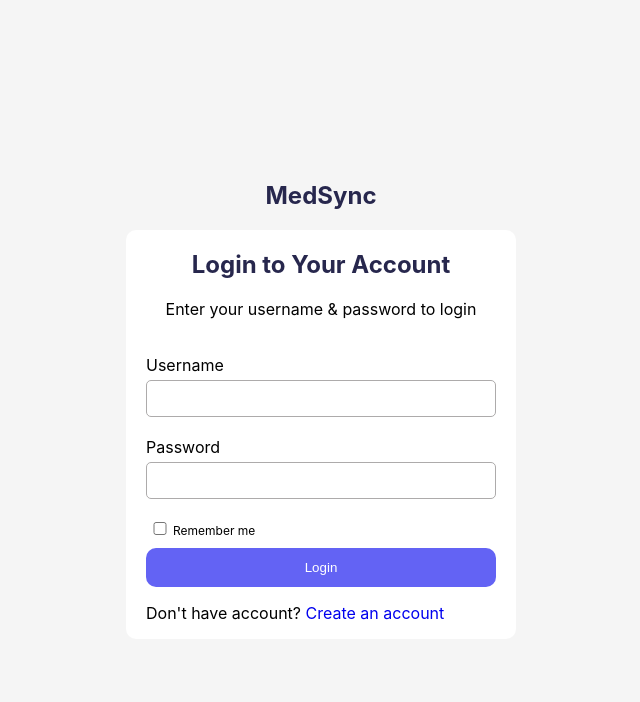
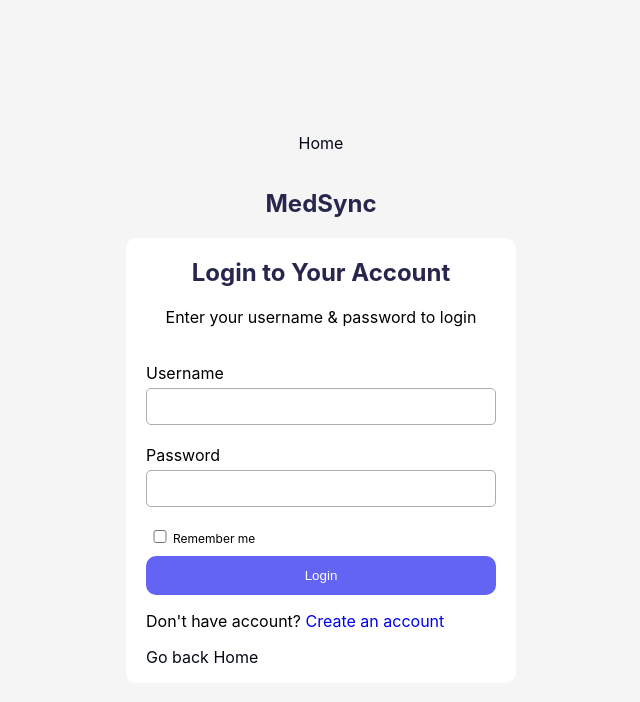
Before and after one commit to OkoroaforDaniel/MedSync-Frontend, a React (Create React App) app in the folder medsync-frontend/: page /Login in a window 1280 px wide. Shown: the top 702 px of the page, without its empty margins (319-959 px from the left). Built offline with nearby package versions, Linux system fonts and the light colour scheme.

Commit message:
home links

```diff
--- a/medsync-frontend/src/Components/Login/Login.js
+++ b/medsync-frontend/src/Components/Login/Login.js
@@ -28,6 +28,10 @@ const Login = () => {
   return (
     <div className="CenteredForm">
     <div className="RegisterForm">
+	   <p className="home">
+          <Link className="link" to='/'>Home</Link>
+          </p>
+
       <h2 className="head">MedSync</h2>
       <div className="innerForm">
         <div className="InputForm">
@@ -61,9 +65,15 @@ const Login = () => {
           <p>
             Don't have account? <Link to="/Register">Create an account</Link>
           </p>
+
+	  <p>
+          <Link className="link" to='/'>Go back Home</Link>
+          </p>
+
         </div>
       </div>
     </div>
+
     </div>
   );
 };
--- a/medsync-frontend/src/Components/Login/styles/Login.css
+++ b/medsync-frontend/src/Components/Login/styles/Login.css
@@ -5,9 +5,16 @@
     height: 100vh;
     background-color: white;
 }
+
 .CenteredForm {
     display: flex;
     align-items: center;
     justify-content: center;
     height: 100vh; /* This makes the form take the full viewport height */
   }
+
+.home {
+	align-self: flex-start;
+	justify-content: flex-start;
+	margin-left: 10%;
+}
--- a/medsync-frontend/src/Components/Register/Register.js
+++ b/medsync-frontend/src/Components/Register/Register.js
@@ -47,7 +47,7 @@ const Register = () => {
 
   return (
     <div className="RegisterForm">
-      <h2 className="head">MedSync</h2>
+      <h2 className="head"><Link className="link" to='/'>MedSync</Link></h2>
       <div className="innerForm">
         <div className="InputForm">
           <h2 className="account">Create an Account</h2>
@@ -152,6 +152,10 @@ const Register = () => {
           <p>
             Already have an account? <Link to="/Login">Log in</Link>
           </p>
+
+	  <p>
+          <Link className="link" to='/'>Go back Home</Link>
+          </p>
         </div>
       </div>
     </div>
```
